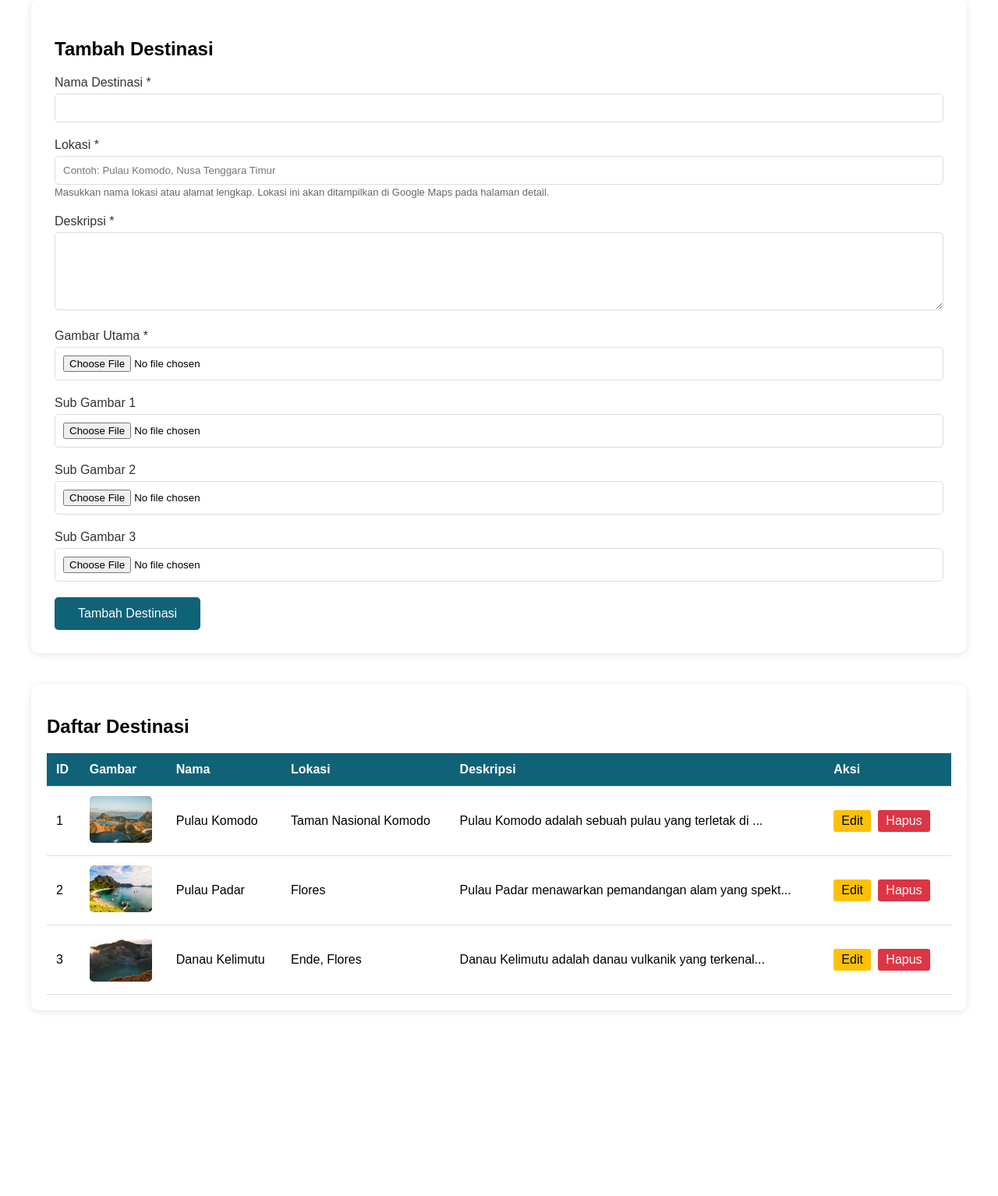
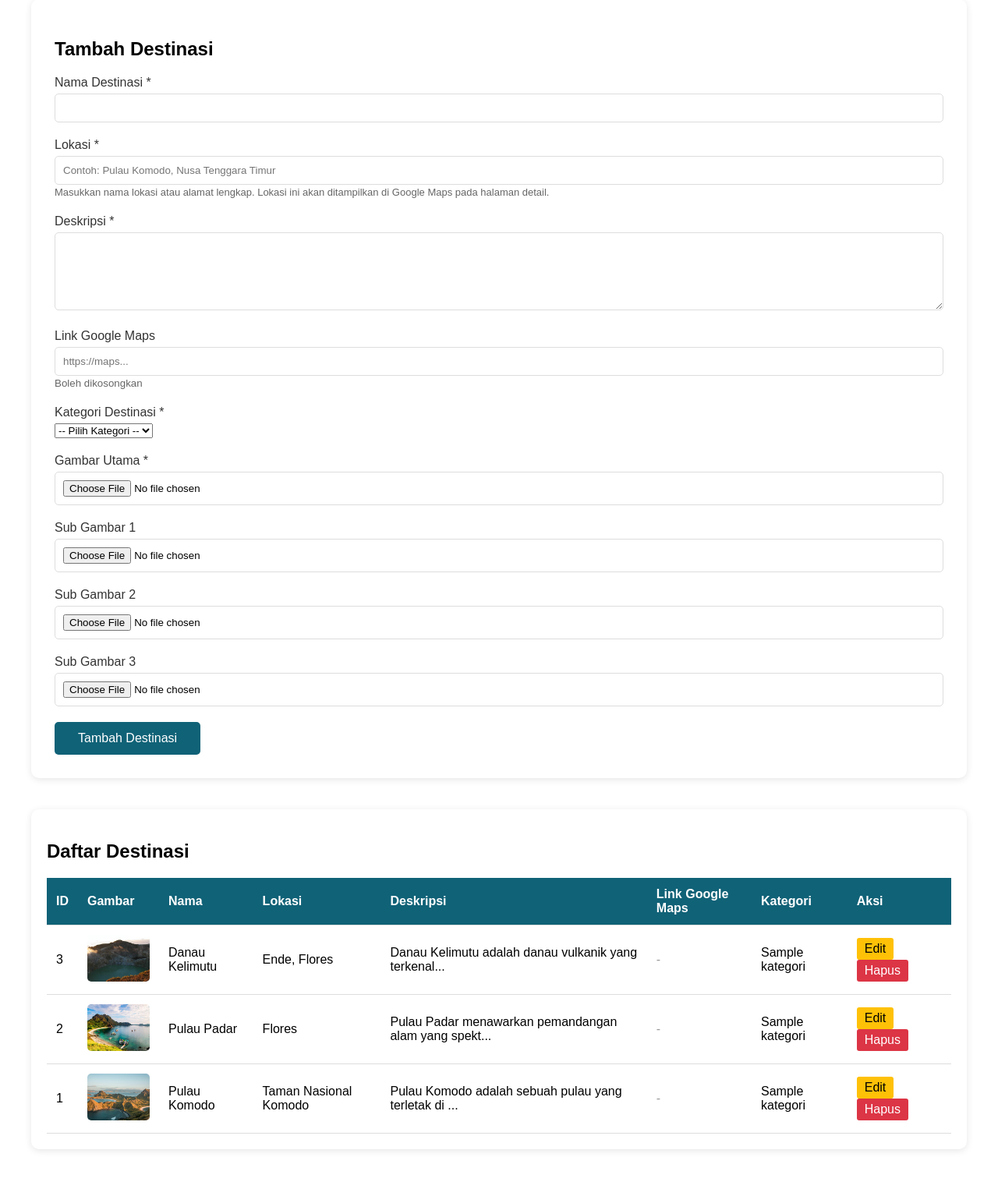
Before and after one commit to aqilkmy/PEMWEB_NUSA_TENGGARA, a PHP site: page /admin/dashboard.php in a window 1280 px wide. Shown: the part 251-1785 px from the top of the page at 78% size. Before the commit the page ends 1549 px from the top, so only its background shows below. Run offline with PHP 8.4, Linux system fonts and the light colour scheme; a user stored in the database is signed in; data comes from the database, SQL or seed files in the repository; tables that the repository leaves empty or names only in its code hold one stand-in row (values such as "Sample post").

Commit message:
Update admin dashboard

```diff
--- a/admin/dashboard.php
+++ b/admin/dashboard.php
@@ -76,6 +76,8 @@
         $nama = mysqli_real_escape_string($conn, $_POST['nama']);
         $lokasi = mysqli_real_escape_string($conn, $_POST['lokasi']);
         $deskripsi = mysqli_real_escape_string($conn, $_POST['deskripsi']);
+        $link_gmaps = mysqli_real_escape_string($conn, $_POST['link_gmaps']);
+        $kategori_id = intval($_POST['kategori_id']);
 
         // Get old data if editing
         $old_gambar = '';
@@ -108,6 +110,8 @@
                       nama='$nama',
                       lokasi='$lokasi',
                       deskripsi='$deskripsi',
+                      kategori_id='$kategori_id',
+                      link_gmaps='$link_gmaps',
                       gambar='$gambar',
                       sub_gambar1='$sub_gambar1',
                       sub_gambar2='$sub_gambar2',
@@ -116,8 +120,8 @@
             $message = "Destinasi berhasil diupdate!";
         } else {
             // Insert
-            $query = "INSERT INTO destinasi (nama, lokasi, deskripsi, gambar, sub_gambar1, sub_gambar2, sub_gambar3)
-                      VALUES ('$nama', '$lokasi', '$deskripsi', '$gambar', '$sub_gambar1', '$sub_gambar2', '$sub_gambar3')";
+            $query = "INSERT INTO destinasi (nama, lokasi, deskripsi, kategori_id, gambar, sub_gambar1, sub_gambar2, sub_gambar3)
+            VALUES ('$nama', '$lokasi', '$deskripsi', '$kategori_id', '$gambar', '$sub_gambar1', '$sub_gambar2', '$sub_gambar3')";
             $message = "Destinasi berhasil ditambahkan!";
         }
 
@@ -132,7 +136,14 @@
 }
 
 // Get all destinations
-$query = "SELECT * FROM destinasi ORDER BY created_at DESC";
+$query = "
+    SELECT
+        d.*,
+        k.nama AS nama_kategori
+    FROM destinasi d
+    LEFT JOIN kategori k ON d.kategori_id = k.id
+    ORDER BY d.id DESC
+";
 $result = mysqli_query($conn, $query);
 
 // Get edit data
@@ -313,6 +324,24 @@
                 </div>
 
                 <div class="form-group">
+                    <label>Link Google Maps</label>
+                    <input type="url" name="link_gmaps" placeholder="https://maps..." value="<?php echo $edit_data ? htmlspecialchars($edit_data['link_gmaps']) : ''; ?>">
+                    <small style="color:#666;">Boleh dikosongkan</small>
+                </div>
+
+                <div class="form-group">
+                    <label>Kategori Destinasi *</label>
+                    <select name="kategori_id" required>
+                        <option value="">-- Pilih Kategori --</option>
+                        <?php
+                        $kategori = mysqli_query($conn, "SELECT * FROM kategori"); while ($k = mysqli_fetch_assoc($kategori)) :
+                        ?>
+                        <option value="<?= $k['id']; ?>" <?= ($edit_data && $edit_data['kategori_id'] == $k['id']) ? 'selected' : ''; ?>> <?= htmlspecialchars($k['nama']); ?> </option>
+                        <?php endwhile; ?>
+                    </select>
+                </div>
+
+                <div class="form-group">
                     <label>Gambar Utama * <?php echo $edit_data && !empty($edit_data['gambar']) ? '(File saat ini: ' . basename($edit_data['gambar']) . ')' : ''; ?></label>
                     <input type="file" name="gambar" accept="image/*" <?php echo !$edit_data ? 'required' : ''; ?>>
                     <?php if ($edit_data && !empty($edit_data['gambar'])): ?>
@@ -364,6 +393,8 @@
                 <th>Nama</th>
                 <th>Lokasi</th>
                 <th>Deskripsi</th>
+                <th>Link Google Maps</th>
+                <th>Kategori</th>
                 <th>Aksi</th>
             </tr>
         </thead>
@@ -373,26 +404,65 @@
                 while ($row = mysqli_fetch_assoc($result)) {
             ?>
                 <tr>
-                                <td><?php echo $row['id']; ?></td>
-                                <td><img src="../<?php echo htmlspecialchars($row['gambar']); ?>" class="destination-img" alt=""></td>
-                                <td><?php echo htmlspecialchars($row['nama']); ?></td>
-                                <td><?php echo htmlspecialchars($row['lokasi']); ?></td>
-                                <td><?php echo substr(htmlspecialchars($row['deskripsi']), 0, 50) . '...'; ?></td>
+                    <td><?= $row['id']; ?></td>
+
                     <td>
-                                    <a href="?edit=<?php echo $row['id']; ?>" class="btn-action btn-edit">Edit</a>
-                                    <a href="?delete=<?php echo $row['id']; ?>" class="btn-action btn-delete" onclick="return confirm('Yakin ingin menghapus destinasi ini?')">Hapus</a>
+                        <img src="../<?= htmlspecialchars($row['gambar']); ?>"
+                             class="destination-img" alt="">
+                    </td>
+
+                    <td><?= htmlspecialchars($row['nama']); ?></td>
+                    <td><?= htmlspecialchars($row['lokasi']); ?></td>
+
+                    <td>
+                        <?= substr(htmlspecialchars($row['deskripsi']), 0, 50); ?>...
+                    </td>
+
+                    <!-- LINK GMAPS -->
+                    <td>
+                        <?php if (!empty($row['link_gmaps'])) : ?>
+                            <a href="<?= htmlspecialchars($row['link_gmaps']); ?>"
+                               target="_blank" class="btn-action btn-map">
+                                Lihat Maps
+                            </a>
+                        <?php else : ?>
+                            <span style="color:#999;">-</span>
+                        <?php endif; ?>
+                    </td>
+
+                    <!-- KATEGORI -->
+                    <td>
+                        <span class="badge-kategori">
+                             <?= htmlspecialchars($row['nama_kategori']); ?>
+                        </span>
+                    </td>
+
+                    <!-- AKSI -->
+                    <td>
+                        <a href="?edit=<?= $row['id']; ?>"
+                           class="btn-action btn-edit">Edit</a>
+
+                        <a href="?delete=<?= $row['id']; ?>"
+                           class="btn-action btn-delete"
+                           onclick="return confirm('Yakin ingin menghapus destinasi ini?')">
+                           Hapus
+                        </a>
                     </td>
                 </tr>
             <?php
                 }
             } else {
-                        echo '<tr><td colspan="6" style="text-align: center;">Belum ada destinasi</td></tr>';
+                echo '<tr>
+                        <td colspan="8" style="text-align:center;">
+                            Belum ada destinasi
+                        </td>
+                      </tr>';
             }
             ?>
         </tbody>
     </table>
 </div>
-    </div>
+
 </body>
 </html>
 <?php
```
Lines whose indentation alone changed are shown as unchanged.
